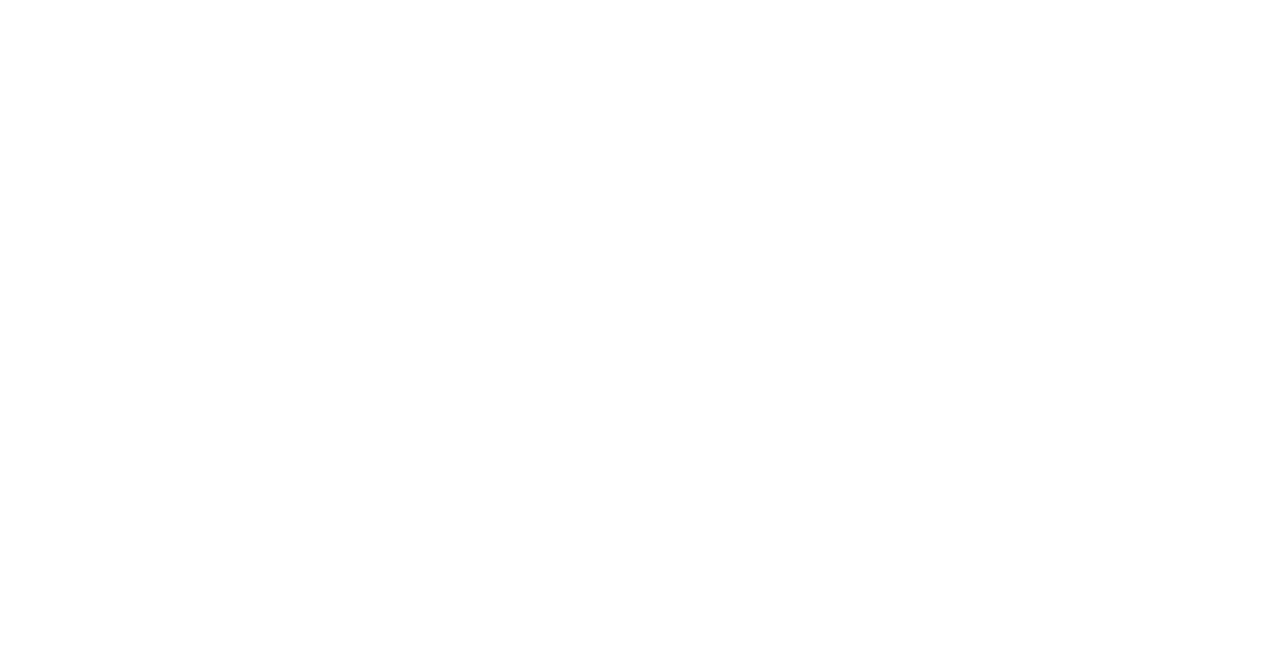
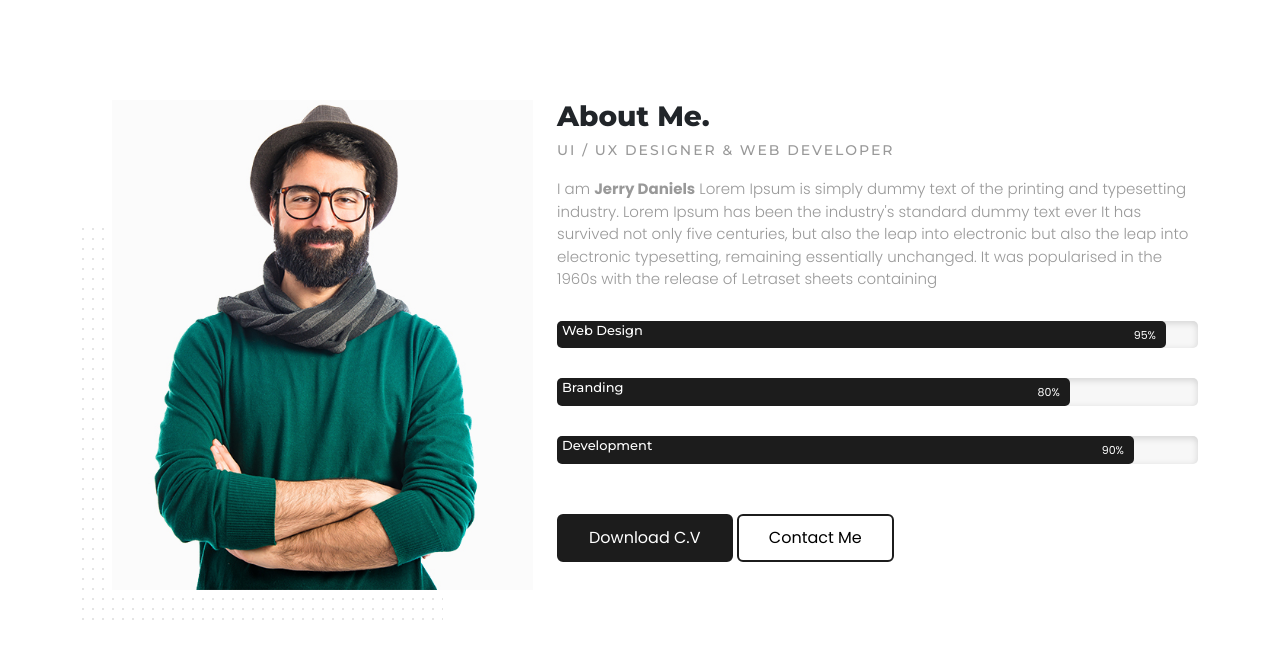
Before and after one commit to PhiloAtef/week-7-exam, a plain HTML site: page index.html in a window 1280 px wide. Drawn offline with Linux system fonts and the light colour scheme.

Commit message:
about section

```diff
--- a/css/style.css
+++ b/css/style.css
@@ -10,3 +10,150 @@ h5,
 h6 {
   font-family: "Montserrat", sans-serif;
 }
+
+.about .imgabout{
+  padding: 0 0 0 30px;
+  position: relative;
+}
+
+ .about .imgabout::after{
+  content: "";
+  width: 80%;
+  height: 80%;
+  position: absolute;
+  left: 0px;
+  bottom: -30px;
+  background-image: url(../assets/dots.png);
+  background-repeat: repeat;
+  z-index: -1;
+}
+
+
+.subtitle{
+  color: #999;
+  text-transform: uppercase;
+  letter-spacing: 2px;
+  margin-bottom: 20px;
+}
+
+.section-padding {
+  padding: 100px 0;
+}
+
+.about{
+  padding-bottom: 70px;
+}
+
+img {
+  width: 100%;
+  height: auto;
+}
+
+.about h3{
+  font-weight: 800;
+}
+
+.about h4{
+  font-size: 14px;
+}
+
+.about .content{
+  color: #999;
+  font-size: 15px;
+}
+
+.about .skills {
+  margin-top: 30px;
+}
+.about .skills .item {
+  margin-bottom: 30px;
+}
+.about .skills h6 {
+  font-size: 13px;
+  color: #fff;
+  position: relative;
+  z-index: 2;
+}
+.about .skills .skills-progress {
+  width: 100%;
+  padding: 2px 5px;
+  border-radius: 5px;
+  background: #f7f7f7;
+  -webkit-box-shadow: 0px 2px 7px rgba(0, 0, 0, 0.15) inset;
+  box-shadow: 0px 2px 7px rgba(0, 0, 0, 0.15) inset;
+  position: relative;
+}
+.about .skills .skills-progress .webdesign {
+  position: absolute;
+  top: 0;
+  left: 0;
+  height: 100%;
+  width: 95%;
+  border-radius: 5px;
+  background-color: #1c1c1c;
+}
+
+.about .skills .skills-progress .branding {
+  position: absolute;
+  top: 0;
+  left: 0;
+  height: 100%;
+  width: 80%;
+  border-radius: 5px;
+  background-color: #1c1c1c;
+}
+.about .skills .skills-progress .development {
+  position: absolute;
+  top: 0;
+  left: 0;
+  height: 100%;
+  width: 90%;
+  border-radius: 5px;
+  background-color: #1c1c1c;
+}
+
+.about .skills .skills-progress span:after {
+  content: attr(data-value);
+  position: absolute;
+  top: 6px;
+  right: 10px;
+  font-size: 11px;
+  color: #fff;
+}
+.about .button {
+  margin-top: 20px;
+  border: 2px solid #1c1c1c;
+  padding: 10px 30px;
+}
+
+.about .button a{
+  text-decoration: none;
+  color: black;
+}
+
+.clearfix{
+    clear: both !important;
+}
+
+.about .dwnbtn{
+  background-color: #1c1c1c;
+  color: white;
+}
+
+.about .dwnbtn:hover{
+  background-color: white;
+  color: #1c1c1c;
+  transition: all 0.5s;
+}
+
+.about .cntbtn:hover{
+  background-color: #1c1c1c;
+  color: white;
+  transition: all 0.5s;
+}
+
+.about .cntbtn:hover a{
+
+  color: white;
+  transition: all 0.5s;
+}
--- a/index.html
+++ b/index.html
@@ -24,6 +24,60 @@
   </head>
   <body>
 
+    <section id="About" class=" section-padding about">
+        <div class="container ">
+            <div class="row">
+                <div class="col-md-5 mb-5">
+                    <div class="imgabout">
+                        <img src="assets/hero.jpg" alt="">
+                    </div>
+                </div>
+                <div class="col-md-7 mb-5">
+                    <h3>About Me.</h3>
+                    <h4 class="subtitle">UI / ux DESIGNER & WEB DEVELOPER</h4>
+                    <p class="lead content">
+                        I am <span class="fw-bold">Jerry Daniels</span> Lorem Ipsum is simply dummy text of the printing and typesetting industry. Lorem Ipsum has been the industry's standard dummy text ever It has survived not only five centuries, but also the leap into electronic but also the leap into electronic typesetting, remaining essentially unchanged. It was popularised in the 1960s with the release of Letraset sheets containing
+                    </p>
+
+                     <div class="skills">
+                <div class="item">
+                  <div class="skills-progress">
+                    <h6>Web Design</h6>
+                    <span data-value="95%" class="webdesign"></span>
+                  </div>
+                </div>
+                <div class="item">
+                  <div class="skills-progress">
+                    <h6>Branding</h6>
+                    <span data-value="80%" class="branding"></span>
+                  </div>
+                </div>
+                <div class="item">
+                  <div class="skills-progress">
+                    <h6>Development</h6>
+                    <span data-value="90%" class="development"></span>
+                  </div>
+                </div>
+              </div>
+              <div class="clearfix"></div>
+              <div class="btn button dwnbtn">Download C.V</div>
+              <div class="btn button cntbtn">
+                <a href="#contact">
+                    Contact Me
+                </a>
+              </div>
+            </div>
+                </div>
+            </div>
+
+    </section>
+
+
+
+
+
+
+
     <!-- boostrap script -->
     <script src="js/bootstrap.bundle.min.js"></script>
   </body>
```
